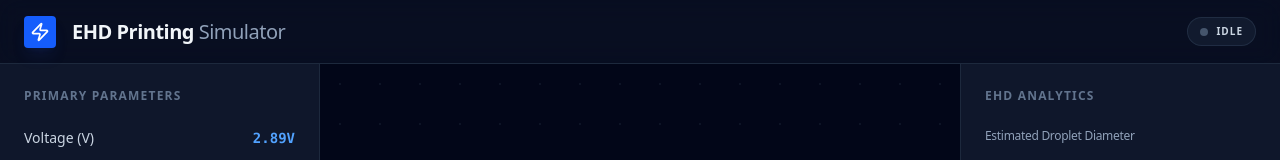
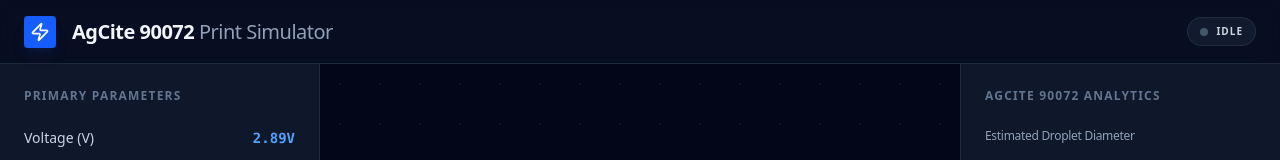
Before and after one commit to sergio-garcia7743/inksimulator, a React (Vite) app: page / in a window 1280 px wide. Shown: the top 160 px of the page. Built offline with nearby package versions, Linux system fonts and the light colour scheme.

Commit message:
Rename EHD to AgCite 90072 in App component

```diff
--- a/src/App.tsx
+++ b/src/App.tsx
@@ -253,7 +253,7 @@
             <Zap className="w-5 h-5 text-white" />
           </div>
           <h1 className="text-xl font-semibold tracking-tight">
-            EHD Printing <span className="text-slate-400 font-normal">Simulator</span>
+            AgCite 90072 <span className="text-slate-400 font-normal">Print Simulator</span>
           </h1>
         </div>
         <div className="flex items-center space-x-6 text-sm font-medium">
@@ -425,7 +425,7 @@
 
         {/* Right Analytics Panel */}
         <aside className="w-full lg:w-80 shrink-0 bg-slate-900 border-t lg:border-t-0 lg:border-l border-slate-800 p-6 space-y-8 lg:overflow-y-auto order-3">
-          <h2 className="text-xs font-bold text-slate-500 uppercase tracking-widest mb-6">EHD Analytics</h2>
+          <h2 className="text-xs font-bold text-slate-500 uppercase tracking-widest mb-6">AgCite 90072 Analytics</h2>
 
           <div className="space-y-10">
             {/* Main KPI */}
```
